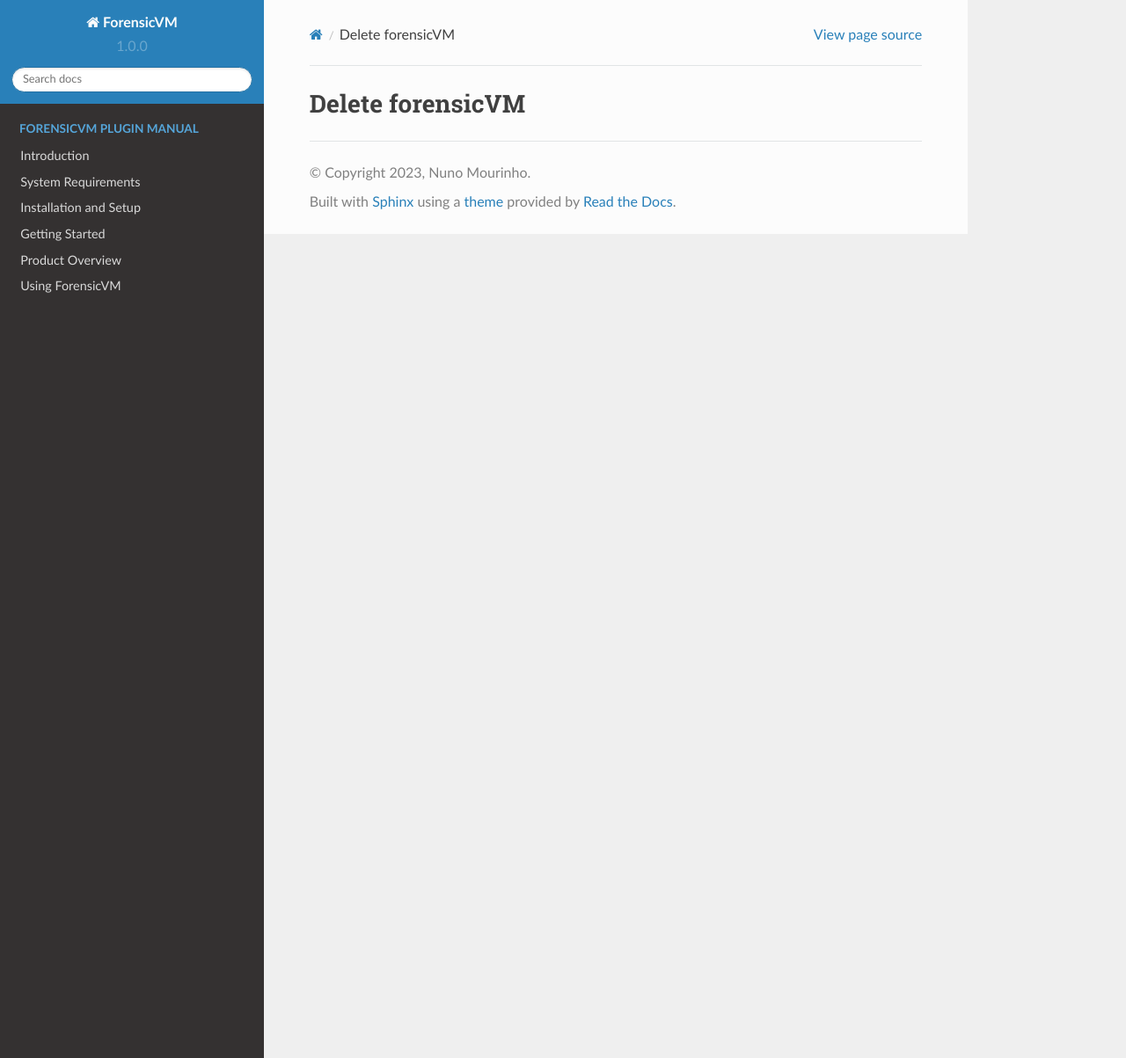
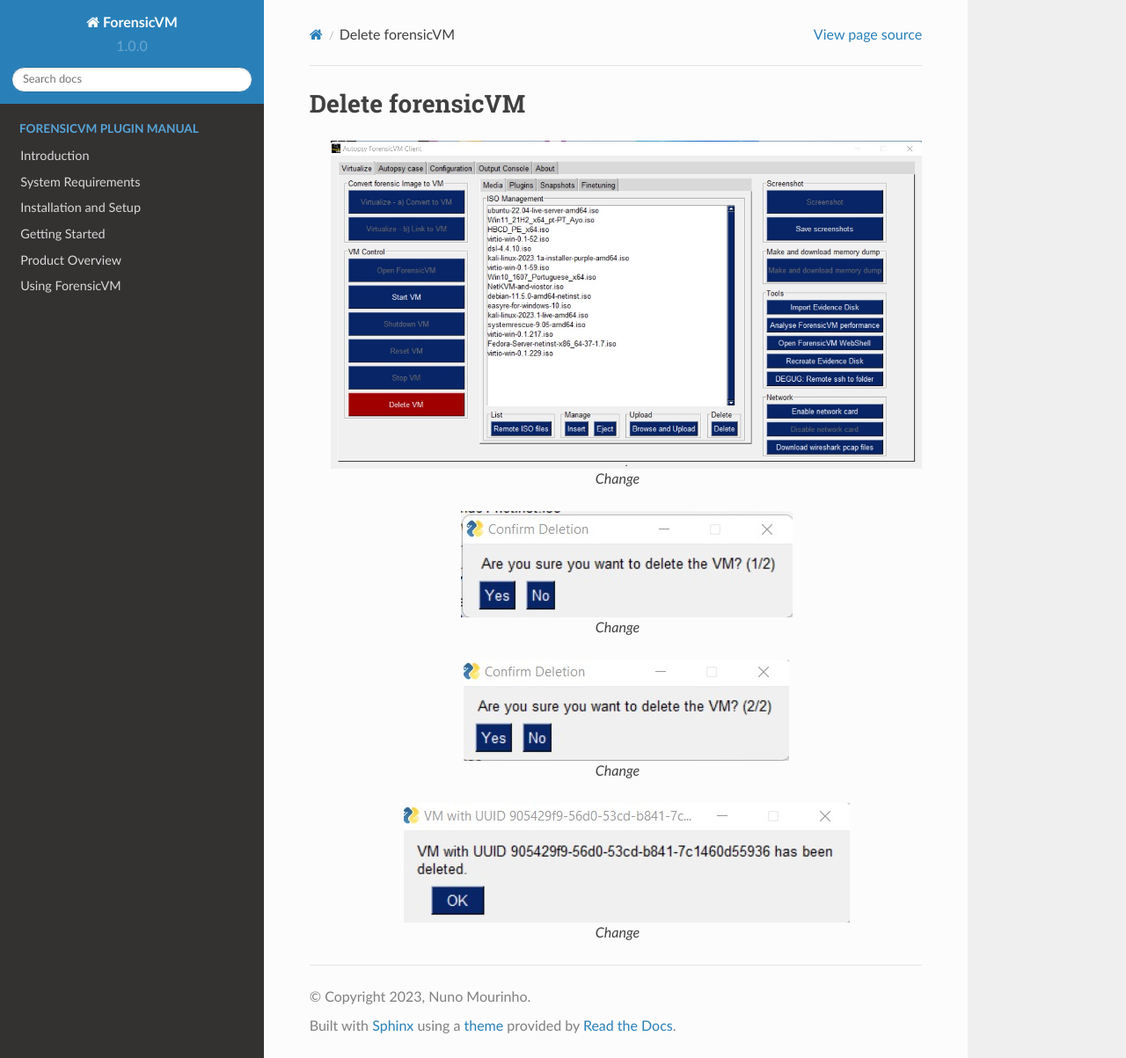
Before and after one commit to nunomourinho/forensicVmAutopsyUserManual, a Sphinx documentation site: the page built from docs/user/delete_vm.rst, in a window 1280 px wide and 1203 px high. Shown: the whole window at 88% size. Built offline with Sphinx 7.4.7 and the Read the Docs theme 2.0.0, drawn with Linux system fonts in a browser that asks for light colours; pages that are not in the unit, such as notebooks, are missing from menus.

Commit message:
Update delete_vm.rst

```diff
--- a/docs/user/delete_vm.rst
+++ b/docs/user/delete_vm.rst
@@ -1,2 +1,28 @@
 Delete forensicVM
 ==================
+
+   .. figure:: img/delete_vm_0001.jpg
+      :alt: Change
+      :align: center
+
+      Change
+
+   .. figure:: img/delete_vm_0002.jpg
+      :alt: Change
+      :align: center
+
+      Change
+
+
+   .. figure:: img/delete_vm_0003.jpg
+      :alt: Change
+      :align: center
+
+      Change
+
+
+   .. figure:: img/delete_vm_0004.jpg
+      :alt: Change
+      :align: center
+
+      Change
```
